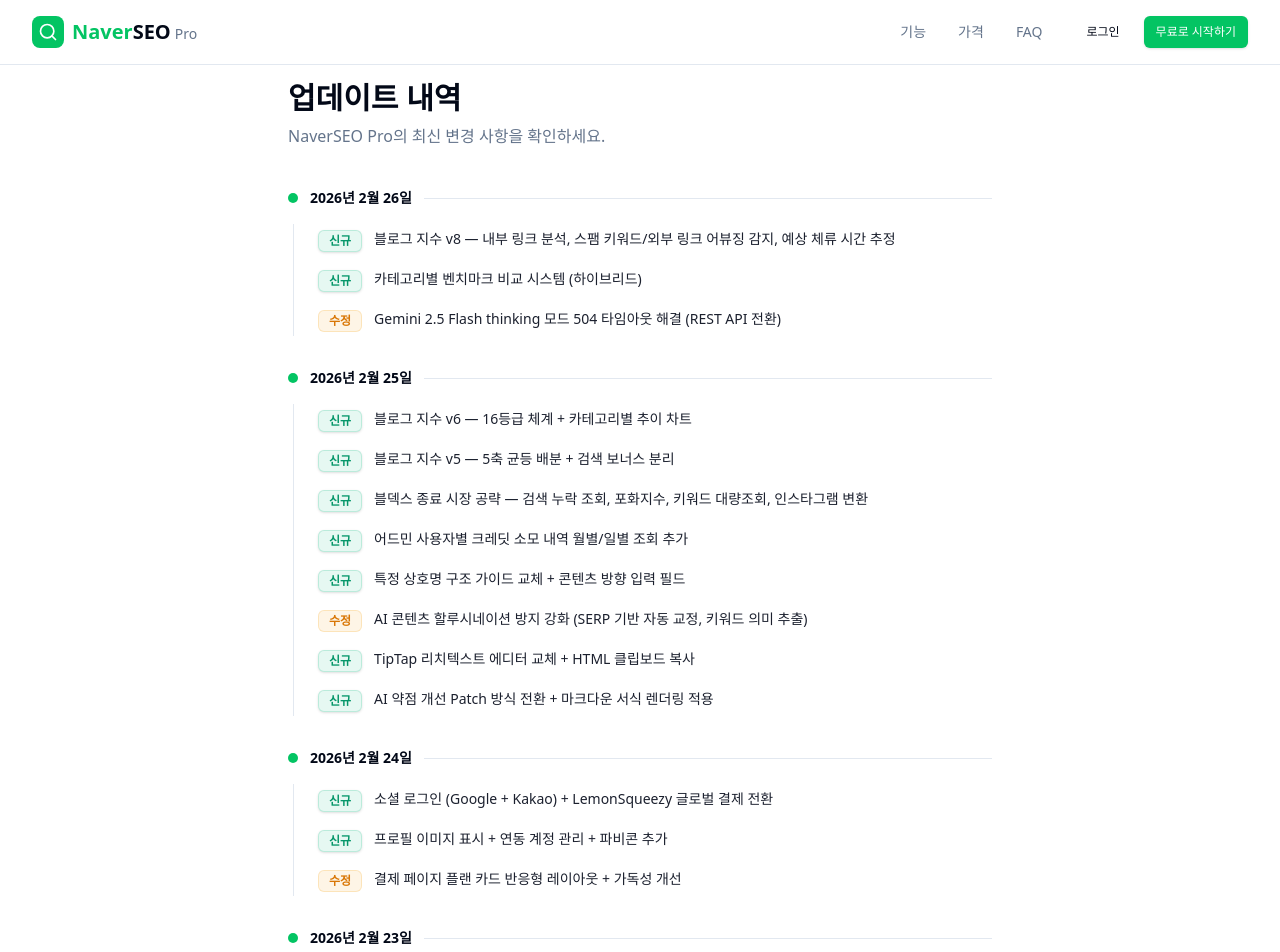
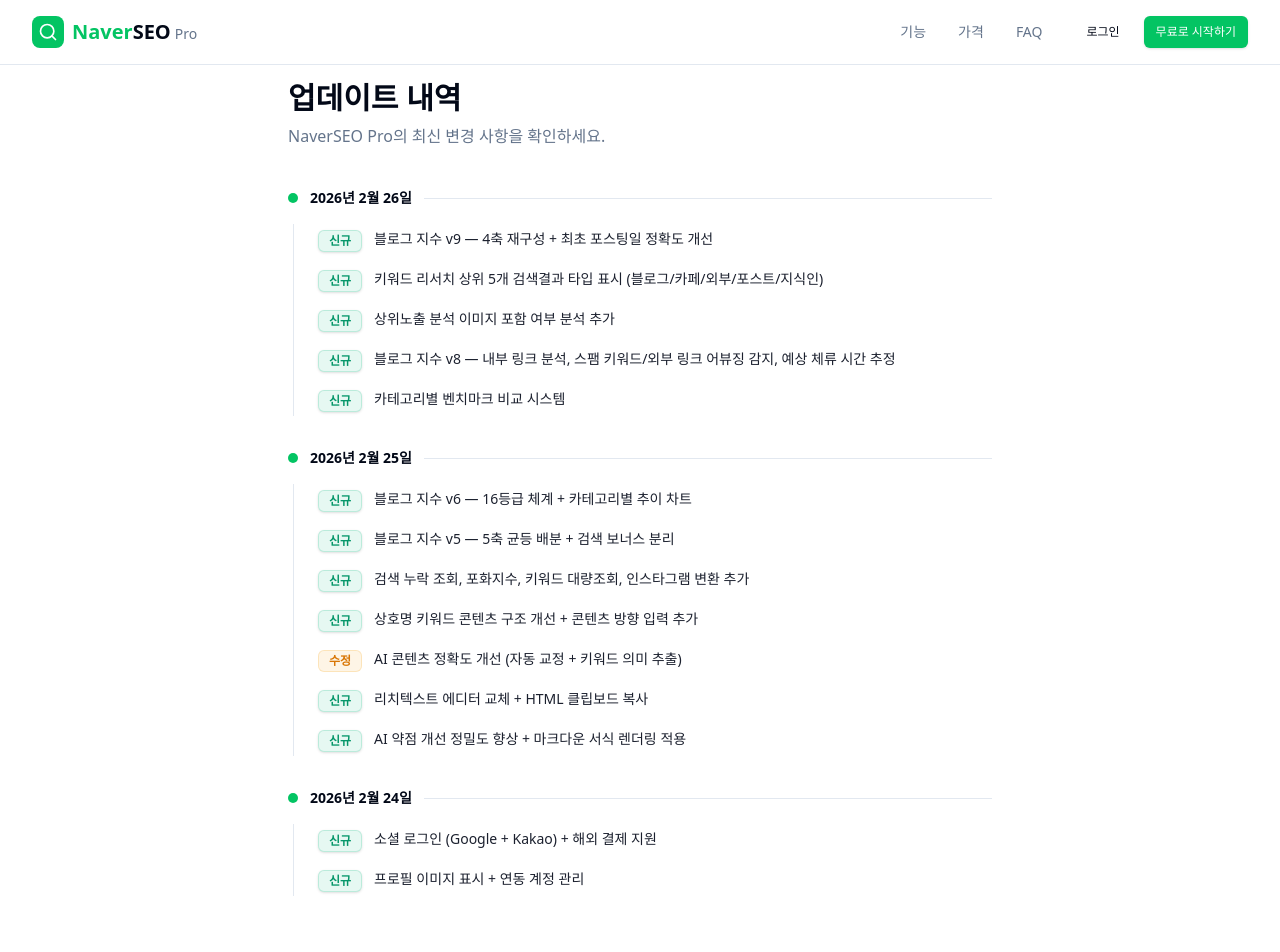
Before and after one commit to BIGSHOL/naverseo-pro, a Next.js app: page /updates in a window 1280 px wide. Shown: the top 952 px of the page. Built offline with nearby package versions, Linux system fonts and the light colour scheme.

Commit message:
fix: D.I.A./C-Rank 점수 반올림 제거 + 업데이트 내역 정리
- naver-scores: contribution/finalScore 반올림 제거 (UI에서 표시 시 처리)
- updates: 최신 v9 항목 추가 + 중복/불필요 항목 정리

Co-Authored-By: Claude Opus 4.6 <noreply@anthropic.com>

```diff
--- a/src/app/updates/page.tsx
+++ b/src/app/updates/page.tsx
@@ -18,21 +18,20 @@ interface UpdateEntry {
 
 // 새로운 업데이트는 이 배열 맨 위에 추가
 const UPDATES: UpdateEntry[] = [
+  { date: '2026-02-26', type: 'feat', message: '블로그 지수 v9 — 4축 재구성 + 최초 포스팅일 정확도 개선' },
+  { date: '2026-02-26', type: 'feat', message: '키워드 리서치 상위 5개 검색결과 타입 표시 (블로그/카페/외부/포스트/지식인)' },
+  { date: '2026-02-26', type: 'feat', message: '상위노출 분석 이미지 포함 여부 분석 추가' },
   { date: '2026-02-26', type: 'feat', message: '블로그 지수 v8 — 내부 링크 분석, 스팸 키워드/외부 링크 어뷰징 감지, 예상 체류 시간 추정' },
-  { date: '2026-02-26', type: 'feat', message: '카테고리별 벤치마크 비교 시스템 (하이브리드)' },
-  { date: '2026-02-26', type: 'fix', message: 'Gemini 2.5 Flash thinking 모드 504 타임아웃 해결 (REST API 전환)' },
+  { date: '2026-02-26', type: 'feat', message: '카테고리별 벤치마크 비교 시스템' },
   { date: '2026-02-25', type: 'feat', message: '블로그 지수 v6 — 16등급 체계 + 카테고리별 추이 차트' },
   { date: '2026-02-25', type: 'feat', message: '블로그 지수 v5 — 5축 균등 배분 + 검색 보너스 분리' },
-  { date: '2026-02-25', type: 'feat', message: '블덱스 종료 시장 공략 — 검색 누락 조회, 포화지수, 키워드 대량조회, 인스타그램 변환' },
-  { date: '2026-02-25', type: 'feat', message: '어드민 사용자별 크레딧 소모 내역 월별/일별 조회 추가' },
-  { date: '2026-02-25', type: 'feat', message: '특정 상호명 구조 가이드 교체 + 콘텐츠 방향 입력 필드' },
-  { date: '2026-02-25', type: 'fix', message: 'AI 콘텐츠 할루시네이션 방지 강화 (SERP 기반 자동 교정, 키워드 의미 추출)' },
-  { date: '2026-02-25', type: 'feat', message: 'TipTap 리치텍스트 에디터 교체 + HTML 클립보드 복사' },
-  { date: '2026-02-25', type: 'feat', message: 'AI 약점 개선 Patch 방식 전환 + 마크다운 서식 렌더링 적용' },
-  { date: '2026-02-24', type: 'feat', message: '소셜 로그인 (Google + Kakao) + LemonSqueezy 글로벌 결제 전환' },
-  { date: '2026-02-24', type: 'feat', message: '프로필 이미지 표시 + 연동 계정 관리 + 파비콘 추가' },
-  { date: '2026-02-24', type: 'fix', message: '결제 페이지 플랜 카드 반응형 레이아웃 + 가독성 개선' },
-  { date: '2026-02-23', type: 'refactor', message: '토스페이먼츠 → 포트원 → LemonSqueezy 결제 시스템 전환' },
+  { date: '2026-02-25', type: 'feat', message: '검색 누락 조회, 포화지수, 키워드 대량조회, 인스타그램 변환 추가' },
+  { date: '2026-02-25', type: 'feat', message: '상호명 키워드 콘텐츠 구조 개선 + 콘텐츠 방향 입력 추가' },
+  { date: '2026-02-25', type: 'fix', message: 'AI 콘텐츠 정확도 개선 (자동 교정 + 키워드 의미 추출)' },
+  { date: '2026-02-25', type: 'feat', message: '리치텍스트 에디터 교체 + HTML 클립보드 복사' },
+  { date: '2026-02-25', type: 'feat', message: 'AI 약점 개선 정밀도 향상 + 마크다운 서식 렌더링 적용' },
+  { date: '2026-02-24', type: 'feat', message: '소셜 로그인 (Google + Kakao) + 해외 결제 지원' },
+  { date: '2026-02-24', type: 'feat', message: '프로필 이미지 표시 + 연동 계정 관리' },
 ]
 
 const TYPE_CONFIG: Record<UpdateType, { label: string; variant: 'default' | 'secondary' | 'outline' | 'destructive'; color: string }> = {
--- a/src/lib/blog-index/naver-scores.ts
+++ b/src/lib/blog-index/naver-scores.ts
@@ -77,12 +77,11 @@ function calculateScore(
       name: cat.name,
       weight,
       score: cat.score,
-      contribution: Math.round(contribution * 10) / 10,
+      contribution,
     })
   }
 
-  // 소수점 1자리까지 유지
-  const finalScore = Math.round(totalWeightedScore * 10) / 10
+  const finalScore = totalWeightedScore
 
   // 고정 순서: 콘텐츠 품질 → 방문자 활동 → SEO 최적화 → 신뢰도
   const CATEGORY_ORDER = ['콘텐츠 품질', '방문자 활동', 'SEO 최적화', '신뢰도']
```
